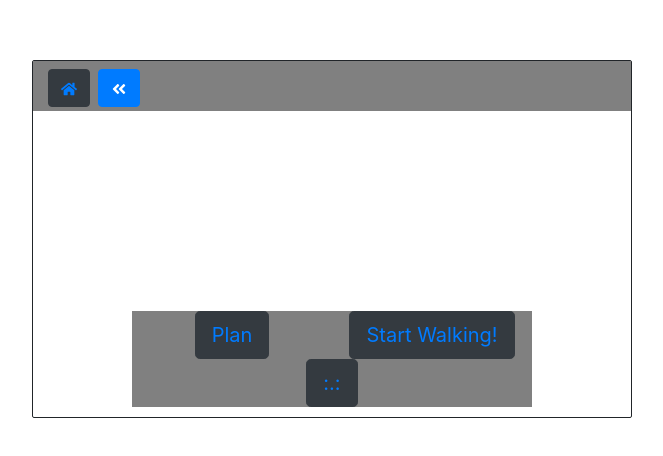
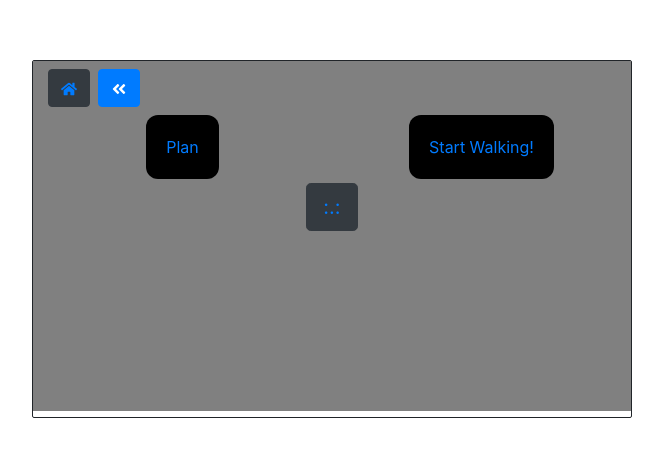
Before and after one commit to GoncaloPeixe12/IIPM, a React (Create React App) app: page /FuncRouter/1 in a window 1280 px wide. Shown: the part 240-696 px from the top of the page, without its empty margins (308-971 px from the left). Built offline with nearby package versions, Linux system fonts and the light colour scheme.

Commit message:
buttons and css correction

```diff
--- a/src/App.js
+++ b/src/App.js
@@ -4,6 +4,7 @@ import 'bootstrap/dist/css/bootstrap.css';
 import Home from './Components/Home';
 import { BrowserRouter as Router, Route} from 'react-router-dom';
 import RoutingFuncionalityRouter from './Components/RoutingFuncionalityRouter';
+import MainOptions from "./Components/MainOptions";
 
 class App extends Component {
 
@@ -12,6 +13,7 @@ class App extends Component {
         <Router>
             <Route path={'/Home'} component={Home}/>
             <Route path={'/FuncRouter/1'} component={RoutingFuncionalityRouter}/>
+            <Route path={'/Home/Options'} component={MainOptions}/>
         </Router>
 
     );
--- a/src/Components/Hub.js
+++ b/src/Components/Hub.js
@@ -26,7 +26,7 @@ class Hub extends Component {
 
             <div className={'carousel'}>
                 <div className={'carousel_item'} style={{display: 'block'}}>
-                    <div><Link to={''}><FaRegSun className={'icon'} size='5em'/></Link></div>
+                    <div><Link to={'/Home/Options/'}><FaRegSun className={'icon'} size='5em'/></Link></div>
                 </div>
                 <div className={'carousel_item'}>
                     <div><Link to={'FuncRouter/1'}><FaRunning className={'icon'} size='5em'/></Link></div>
--- /dev/null
+++ b/src/Components/MainOptions.js
@@ -0,0 +1,15 @@
+import React, {Component} from 'react';
+
+class MainOptions extends Component {
+    render() {
+        return (
+            <div className={"grid-container"}>
+                <div>Settings</div>
+                <div>Themes</div>
+                <div>Security</div>
+                <div>About This App</div>
+            </div>
+        )
+    }
+}
+export default MainOptions
--- a/src/Components/RoutingFuncionality.js
+++ b/src/Components/RoutingFuncionality.js
@@ -6,6 +6,7 @@ import Col from 'react-bootstrap/Col'
 import Row from "react-bootstrap/Row";
 import Button from 'react-bootstrap/Button';
 import { Link } from 'react-router-dom';
+import "../style/Buttons.css";
 
 class RoutingFuncionality extends Component{
     render() {
@@ -14,8 +15,9 @@ class RoutingFuncionality extends Component{
             textAlign: 'center',
         };
         const containerStyle = {
-            marginTop: '200px',
-            width: '400px'
+            marginTop: 'auto',
+            width: '100%',
+            height: '300px'
         };
         // para o Duarte, Container "gots" to go transferir para CSS
         return(
@@ -23,14 +25,14 @@ class RoutingFuncionality extends Component{
                 <Container style={containerStyle}>
                     <Row>
                         <Col style={style}>
-                            <Button variant={'dark'} size={'lg'}>
+                            <button className={"LargeButton"}>
                                 <Link to={'/FuncRouter/1/1'}>Plan</Link>
-                            </Button>
+                            </button>
                         </Col>
                         <Col style={style}>
-                            <Button variant={'dark'} size={'lg'}>
-                                <Link to={'/FuncRouter/1/2'}>Start Walking!</Link>
-                            </Button>
+                            <button className={"LargeButton"}>
+                            <Link to={'/FuncRouter/1/2'}>Start Walking!</Link>
+                            </button>
                         </Col>
                     </Row>
                     <Row>
--- a/src/Components/RoutingFuncionalityRouter.js
+++ b/src/Components/RoutingFuncionalityRouter.js
@@ -20,8 +20,8 @@ class RoutingFuncionalityRouter extends Component {
                     <Route path={'/FuncRouter/1/1'} component={PlanEx}/>
                     <Route path={'/FuncRouter/1/2'} component={RunEx}/>
                     <Route path={'/FuncRouter/1/3'} exact component={Options}/>
-                    <Route path={'/home'} component={Home}/>
                     <Route path={'/FuncRouter/1/3/1'} component={PastRoutes}/>
+                    <Route path={'/Home'} component={Home}/>
                 </Router>
             </div>
         )
--- a/src/Components/TopMenu.js
+++ b/src/Components/TopMenu.js
@@ -13,7 +13,7 @@ class TopMenu extends Component {
             <div className='container-fluid home'>
                 <div className='row'>
                     <div className='col-1'> <Button variant="dark">
-                        <Link to={'/home'}><FaHome/></Link>
+                        <Link to={'/Home'}><FaHome/></Link>
                     </Button> </div>
                     <div className='col-1'> <Button><FaAngleDoubleLeft/></Button></div>
                     <div className='col '>  </div>
```
Also changed, not shown: src/style/Buttons.css (line endings or trailing spaces).
